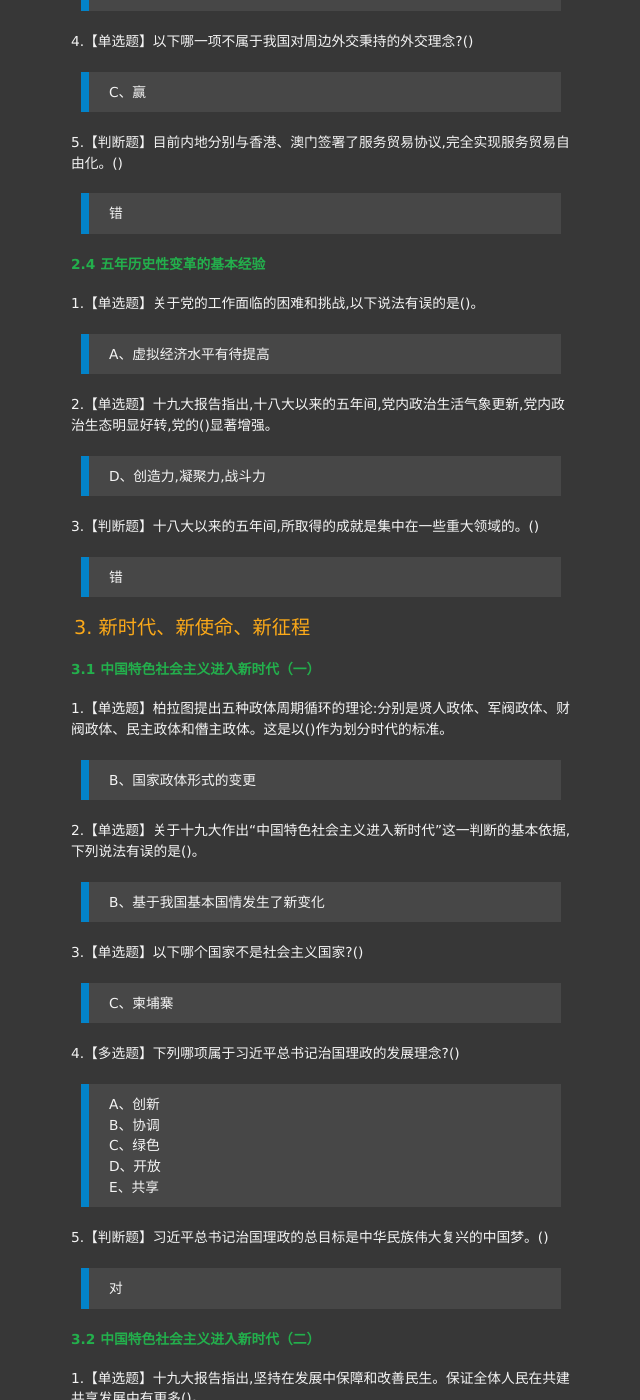
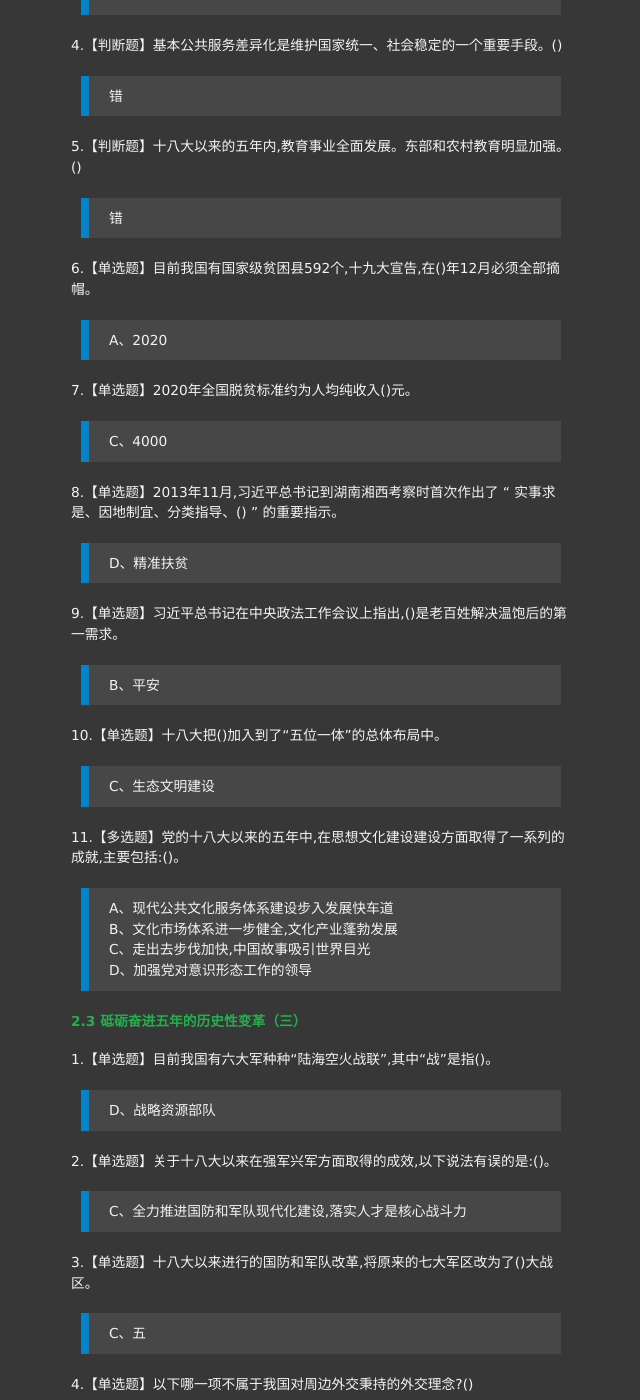
Before and after one commit to pulque/pulque.github.io, a Jekyll site: the page built from all/idea/_posts/2018-10-17-chinese-political-studies.html, in a window 1280 px wide and 1400 px high, scrolled down 4248 px. Shown: the whole window, without its empty margins (234-874 px from the left). Built offline with Jekyll 4.4.1, drawn with Linux system fonts in a browser that asks for light colours; comment, search, counter and statistics services are not loaded; some of the changed text lies outside the part shown.

Commit message:
update chinese political studies

```diff
--- a/all/idea/_posts/2018-10-17-chinese-political-studies.html
+++ b/all/idea/_posts/2018-10-17-chinese-political-studies.html
@@ -31,6 +31,17 @@ A、理论建设
 <blockquote>
 错
 </blockquote>
+6.【单选题】()是改革开放以来党的全部理论和实践的主题。<br>
+<blockquote>
+A、中国特色社会主义
+</blockquote>
+7.【多选题】以下关于中国改革开放30多年发展中的教训,说法有误的是()。<br>
+<blockquote>
+A、发展理念是粗放式发展<br>
+B、管党治党的宽松软<br>
+C、忽视了精神层面和意识形态领域的工作<br>
+D、分配方面没有处理好
+</blockquote>
 
 <h4>1.2 如何准确把握十九大的主题（二）</h4>
 1.【单选题】以下关于小康社会标准的说法中,有误的是()。<br>
@@ -45,6 +56,10 @@ B、2035
 我国物质文明、政治文明、精神文明、社会文明、生态文明将全面提升,全体人民共同富裕基本实现。()<br>
 <blockquote>
 错
+</blockquote>
+4.【单选题】新时代“三步走”总体规划中第二步的指标之一是国家()现代化基本实现。<br>
+<blockquote>
+C、治理体系和治理能力
 </blockquote>
 
 <h4>1.3 如何准确把握十九大的主题（三）</h4>
@@ -118,6 +133,14 @@ B、稳中求进
 <blockquote>
 A、问题
 </blockquote>
+6.【多选题】党的十八大以来的五年中,在民主法治建设方面取得了一系列的成就,主要包括:()。<br>
+<blockquote>
+A、依规治党取得初步成效<br>
+B、依宪治国得到进一步落实<br>
+C、坚持科学立法的理念<br>
+D、稳步推进司法改革<br>
+E、扎实推动全民普法工作
+</blockquote>
 
 
 <h4>2.2 砥砺奋进五年的历史性变革（二）</h4>
@@ -145,6 +168,33 @@ E、环境质量改善速度之快前所未有
 <blockquote>
 错
 </blockquote>
+6.【单选题】目前我国有国家级贫困县592个,十九大宣告,在()年12月必须全部摘帽。<br>
+<blockquote>
+A、2020
+</blockquote>
+7.【单选题】2020年全国脱贫标准约为人均纯收入()元。<br>
+<blockquote>
+C、4000
+</blockquote>
+8.【单选题】2013年11月,习近平总书记到湖南湘西考察时首次作出了 “ 实事求是、因地制宜、分类指导、() ” 的重要指示。<br>
+<blockquote>
+D、精准扶贫
+</blockquote>
+9.【单选题】习近平总书记在中央政法工作会议上指出,()是老百姓解决温饱后的第一需求。<br>
+<blockquote>
+B、平安
+</blockquote>
+10.【单选题】十八大把()加入到了“五位一体”的总体布局中。<br>
+<blockquote>
+C、生态文明建设
+</blockquote>
+11.【多选题】党的十八大以来的五年中,在思想文化建设建设方面取得了一系列的成就,主要包括:()。<br>
+<blockquote>
+A、现代公共文化服务体系建设步入发展快车道<br>
+B、文化市场体系进一步健全,文化产业蓬勃发展<br>
+C、走出去步伐加快,中国故事吸引世界目光<br>
+D、加强党对意识形态工作的领导
+</blockquote>
 
 <h4>2.3 砥砺奋进五年的历史性变革（三）</h4>
 1.【单选题】目前我国有六大军种种“陆海空火战联”,其中“战”是指()。<br>
@@ -164,6 +214,26 @@ C、五
 C、赢
 </blockquote>
 5.【判断题】目前内地分别与香港、澳门签署了服务贸易协议,完全实现服务贸易自由化。()<br>
+<blockquote>
+错
+</blockquote>
+6.【单选题】以下关于国防军队改革形成的新格局说法有误的是()。<br>
+<blockquote>
+B、军区主战
+</blockquote>
+7.【单选题】2014年,中央首次以《“一国两制”在香港特别行政区的实践》为题发表关于香港事务的白皮书,突出强调中央对香港拥有()等重要观点,从而起到了正本清源的作用。<br>
+<blockquote>
+A、全面管治权
+</blockquote>
+8.【判断题】中国人民军队政治工作的第一要务和根本使命就是确保党对人民军队的绝对领导。()<br>
+<blockquote>
+对
+</blockquote>
+9.【判断题】“和平统一、一国两制”是我们解决台湾问题的基本方针。()<br>
+<blockquote>
+对
+</blockquote>
+10.【判断题】重拳反腐是全面从严治党的重要抓手。()<br>
 <blockquote>
 错
 </blockquote>
```
